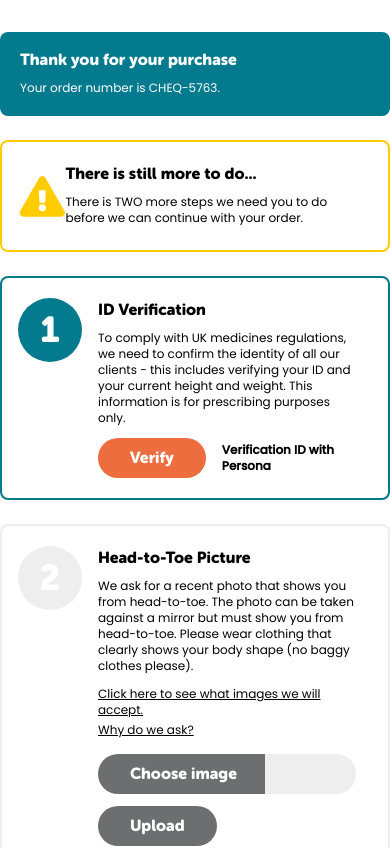
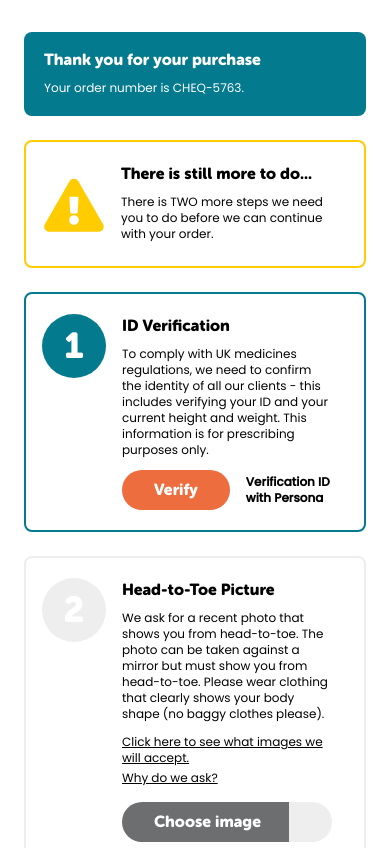
Before and after one commit to ckhatton/cheq-up, a Vue app: page / in a window 390 px wide. Shown: the top 848 px of the page. Built offline with nearby package versions, Linux system fonts and the light colour scheme.

Commit message:
build(app): correct for mobile

```diff
--- a/src/App.vue
+++ b/src/App.vue
@@ -1,5 +1,5 @@
 <template>
-  <div class="max-w-4xl mx-auto py-8">
+  <div class="max-w-4xl mx-auto px-6 py-8">
     <PurchaseConfirmation order-number="CHEQ-5763" />
 
     <Warning :steps="steps" /><!-- steps: 0, 1, 2, 3 -->
@@ -37,8 +37,8 @@
       </div>
     </Step>
 
-    <div class="flex justify-center items-center my-12 px-16 text-center">
-      <p v-if="steps === 0" class="font-museo text-cheq-up-purple text-5xl">
+    <div class="flex justify-center items-center my-4 md:my-12 px-8 md:px-16 text-center">
+      <p v-if="steps === 0" class="font-museo text-cheq-up-purple text-4xl/11 md:text-5xl/14">
         Thank you for taking the time to complete the extra steps.
       </p>
     </div>
--- a/src/components/BaseWarning.vue
+++ b/src/components/BaseWarning.vue
@@ -5,7 +5,7 @@
     aria-label="Warning"
   >
     <div class="flex flex-row justify-start items-center">
-      <div>
+      <div class="shrink-0">
         <img src="../assets/images/triangleExclamationSolid.svg" alt="Warning" class="mr-4" />
       </div>
       <div class="flex flex-col justify-center">
```
